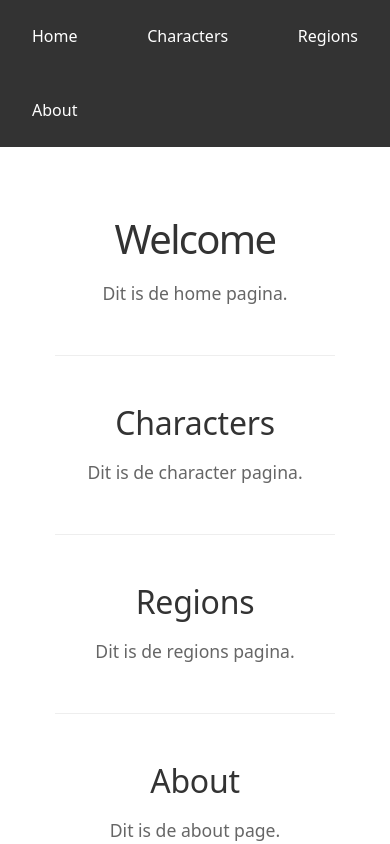
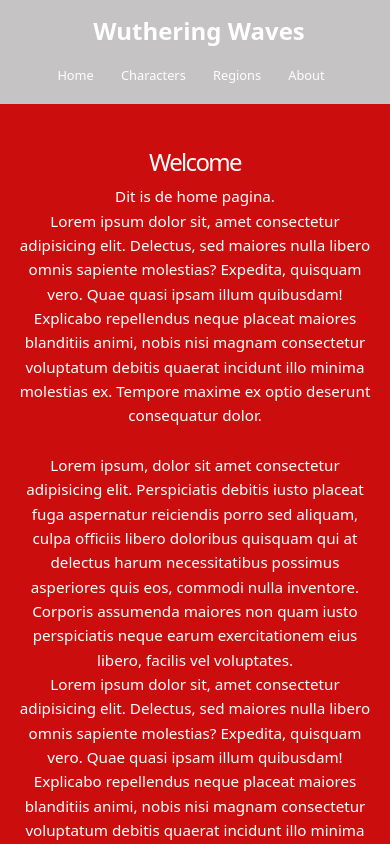
Before and after one commit to MaxDeWit/frontendkeuzedeel, a Vue app in the folder Fansite/Wuwafansite/: page / in a window 390 px wide. Shown: the top 844 px of the page. Built offline with nearby package versions, Linux system fonts and the light colour scheme.

Commit message:
Responsive

```diff
--- a/Fansite/Wuwafansite/src/App.vue
+++ b/Fansite/Wuwafansite/src/App.vue
@@ -1,9 +1,13 @@
 <template>
   <nav class="navbar">
-    <a href="#home">Home</a>
-    <a href="#characters">Characters</a>
-    <a href="#regions">Regions</a>
-    <a href="#about">About</a>
+    <div class="logo">Wuthering Waves</div>
+
+    <div class="navitems">
+      <a class="active" href="#home">Home</a>
+      <a href="#characters">Characters</a>
+      <a href="#regions">Regions</a>
+      <a href="#about">About</a>
+    </div>
   </nav>
 
   <main>
@@ -13,13 +17,31 @@
 
 <style scoped>
 .navbar {
-  background-color: #333;
+  background-color: #c5c3c3;
   padding: 1rem;
   display: flex;
+  justify-content: space-between;
+  align-items: center;
   gap: 2rem;
   position: sticky;
   top: 0;
   z-index: 1;
+}
+
+.navbar .logo {
+  font-weight: bold;
+  font-size: 2.5rem;
+  color: white;
+  padding-left: 1rem;
+  flex-shrink: 0;
+}
+
+.navbar .navitems {
+  display: flex;
+  gap: 1rem;
+  padding-right: 1rem;
+  flex-wrap: wrap;
+  justify-content: flex-end;
 }
 
 .navbar a {
@@ -29,14 +51,81 @@
   border-radius: 4px;
   cursor: pointer;
   transition: background-color 0.3s;
+  position: relative;
+  font-size: 1rem;
 }
+
+.navbar a::after {
+  content: "";
+  position: absolute;
+  left: 50%;
+  bottom: 0;
+  width: 0%;
+  height: 2px;
+  background-color: rgb(68, 67, 67);
+  transition: all 0.3s ease;
+  transform: translateX(-50%);
+}
+
+.navbar a:hover::after {
+  width: 70%;
+}
+
+/* .navbar a.active::after {
+  width: 70%;
+} */
 
 .navbar a:hover {
   background-color: #555;
 }
 
 main {
-  max-width: 1200px;
+  max-width: 100%;
   margin: 0 auto;
+  padding: 0;
+}
+
+@media (max-width: 768px) {
+  .navbar {
+    flex-direction: column;
+    padding: 1rem 0.5rem;
+    gap: 1rem;
+  }
+
+  .navbar .logo {
+    font-size: 2rem;
+    padding-left: 0.5rem;
+  }
+
+  .navbar .navitems {
+    padding-right: 0.5rem;
+    justify-content: center;
+    width: 100%;
+  }
+
+  .navbar a {
+    font-size: 0.9rem;
+    padding: 0.4rem 0.8rem;
+  }
+}
+
+@media (max-width: 480px) {
+  .navbar {
+    padding: 0.75rem 0.5rem;
+    gap: 0.5rem;
+  }
+
+  .navbar .logo {
+    font-size: 1.5rem;
+  }
+
+  .navbar .navitems {
+    gap: 0.5rem;
+  }
+
+  .navbar a {
+    font-size: 0.8rem;
+    padding: 0.4rem 0.6rem;
+  }
 }
 </style>
--- a/Fansite/Wuwafansite/src/components/AboutSection.vue
+++ b/Fansite/Wuwafansite/src/components/AboutSection.vue
@@ -9,6 +9,8 @@
 .section {
   padding: 3rem 2rem;
   border-bottom: none;
+  max-width: 100%;
+  box-sizing: border-box;
 }
 
 h2 {
@@ -20,5 +22,35 @@
 p {
   color: #666;
   font-size: 1.1rem;
+  line-height: 1.6;
+}
+
+@media (max-width: 768px) {
+  .section {
+    padding: 2rem 1rem;
+  }
+
+  h2 {
+    font-size: 1.5rem;
+    margin-bottom: 0.8rem;
+  }
+
+  p {
+    font-size: 1rem;
+  }
+}
+
+@media (max-width: 480px) {
+  .section {
+    padding: 1.5rem 1rem;
+  }
+
+  h2 {
+    font-size: 1.3rem;
+  }
+
+  p {
+    font-size: 0.95rem;
+  }
 }
 </style>
--- a/Fansite/Wuwafansite/src/components/CharactersSection.vue
+++ b/Fansite/Wuwafansite/src/components/CharactersSection.vue
@@ -2,6 +2,12 @@
   <section id="characters" class="section">
     <h2>Characters</h2>
     <p>Dit is de character pagina.</p>
+    <p>Lorem ipsum dolor sit, amet consectetur adipisicing elit. Delectus, sed maiores nulla libero omnis sapiente molestias? Expedita, quisquam vero. Quae quasi ipsam illum quibusdam! Explicabo repellendus neque placeat maiores blanditiis animi, nobis nisi magnam consectetur voluptatum debitis quaerat incidunt illo minima molestias ex. Tempore maxime ex optio deserunt consequatur dolor.</p>
+    <br />
+    <p>Lorem ipsum, dolor sit amet consectetur adipisicing elit. Perspiciatis debitis iusto placeat fuga aspernatur reiciendis porro sed aliquam, culpa officiis libero doloribus quisquam qui at delectus harum necessitatibus possimus asperiores quis eos, commodi nulla inventore. Corporis assumenda maiores non quam iusto perspiciatis neque earum exercitationem eius libero, facilis vel voluptates.</p>
+    <p>Lorem ipsum dolor sit, amet consectetur adipisicing elit. Delectus, sed maiores nulla libero omnis sapiente molestias? Expedita, quisquam vero. Quae quasi ipsam illum quibusdam! Explicabo repellendus neque placeat maiores blanditiis animi, nobis nisi magnam consectetur voluptatum debitis quaerat incidunt illo minima molestias ex. Tempore maxime ex optio deserunt consequatur dolor.</p>
+    <br />
+    <p>Lorem ipsum, dolor sit amet consectetur adipisicing elit. Perspiciatis debitis iusto placeat fuga aspernatur reiciendis porro sed aliquam, culpa officiis libero doloribus quisquam qui at delectus harum necessitatibus possimus asperiores quis eos, commodi nulla inventore. Corporis assumenda maiores non quam iusto perspiciatis neque earum exercitationem eius libero, facilis vel voluptates.</p>
   </section>
 </template>
 
@@ -9,6 +15,8 @@
 .section {
   padding: 3rem 2rem;
   border-bottom: 1px solid #eee;
+  max-width: 100%;
+  box-sizing: border-box;
 }
 
 h2 {
@@ -20,5 +28,35 @@
 p {
   color: #666;
   font-size: 1.1rem;
+  line-height: 1.6;
+}
+
+@media (max-width: 768px) {
+  .section {
+    padding: 2rem 1rem;
+  }
+
+  h2 {
+    font-size: 1.5rem;
+    margin-bottom: 0.8rem;
+  }
+
+  p {
+    font-size: 1rem;
+  }
+}
+
+@media (max-width: 480px) {
+  .section {
+    padding: 1.5rem 1rem;
+  }
+
+  h2 {
+    font-size: 1.3rem;
+  }
+
+  p {
+    font-size: 0.95rem;
+  }
 }
 </style>
--- a/Fansite/Wuwafansite/src/components/HomeSection.vue
+++ b/Fansite/Wuwafansite/src/components/HomeSection.vue
@@ -2,6 +2,12 @@
   <section id="home" class="section">
     <h1>Welcome</h1>
     <p>Dit is de home pagina.</p>
+    <p>Lorem ipsum dolor sit, amet consectetur adipisicing elit. Delectus, sed maiores nulla libero omnis sapiente molestias? Expedita, quisquam vero. Quae quasi ipsam illum quibusdam! Explicabo repellendus neque placeat maiores blanditiis animi, nobis nisi magnam consectetur voluptatum debitis quaerat incidunt illo minima molestias ex. Tempore maxime ex optio deserunt consequatur dolor.</p>
+    <br />
+    <p>Lorem ipsum, dolor sit amet consectetur adipisicing elit. Perspiciatis debitis iusto placeat fuga aspernatur reiciendis porro sed aliquam, culpa officiis libero doloribus quisquam qui at delectus harum necessitatibus possimus asperiores quis eos, commodi nulla inventore. Corporis assumenda maiores non quam iusto perspiciatis neque earum exercitationem eius libero, facilis vel voluptates.</p>
+    <p>Lorem ipsum dolor sit, amet consectetur adipisicing elit. Delectus, sed maiores nulla libero omnis sapiente molestias? Expedita, quisquam vero. Quae quasi ipsam illum quibusdam! Explicabo repellendus neque placeat maiores blanditiis animi, nobis nisi magnam consectetur voluptatum debitis quaerat incidunt illo minima molestias ex. Tempore maxime ex optio deserunt consequatur dolor.</p>
+    <br />
+    <p>Lorem ipsum, dolor sit amet consectetur adipisicing elit. Perspiciatis debitis iusto placeat fuga aspernatur reiciendis porro sed aliquam, culpa officiis libero doloribus quisquam qui at delectus harum necessitatibus possimus asperiores quis eos, commodi nulla inventore. Corporis assumenda maiores non quam iusto perspiciatis neque earum exercitationem eius libero, facilis vel voluptates.</p>
   </section>
 </template>
 
@@ -9,16 +15,53 @@
 .section {
   padding: 3rem 2rem;
   border-bottom: 1px solid #eee;
+  background-color: #cb0d0d;
+  width: 100%;
+  max-width: 100%;
+  border-radius: 0 0 18px 18px;
+  box-sizing: border-box;
 }
 
 h1 {
   font-size: 2.5rem;
   margin-bottom: 1rem;
-  color: #333;
+  color: #ffffff;
 }
 
 p {
-  color: #666;
+  color: #ffffff;
   font-size: 1.1rem;
+  line-height: 1.6;
+}
+
+@media (max-width: 768px) {
+  .section {
+    padding: 2rem 1rem;
+    border-radius: 0 0 12px 12px;
+  }
+
+  h1 {
+    font-size: 1.8rem;
+    margin-bottom: 0.8rem;
+  }
+
+  p {
+    font-size: 1rem;
+  }
+}
+
+@media (max-width: 480px) {
+  .section {
+    padding: 1.5rem 1rem;
+  }
+
+  h1 {
+    font-size: 1.5rem;
+    margin-bottom: 0.5rem;
+  }
+
+  p {
+    font-size: 0.95rem;
+  }
 }
 </style>
--- a/Fansite/Wuwafansite/src/components/RegionsSection.vue
+++ b/Fansite/Wuwafansite/src/components/RegionsSection.vue
@@ -9,6 +9,8 @@
 .section {
   padding: 3rem 2rem;
   border-bottom: 1px solid #eee;
+  max-width: 100%;
+  box-sizing: border-box;
 }
 
 h2 {
@@ -20,5 +22,35 @@
 p {
   color: #666;
   font-size: 1.1rem;
+  line-height: 1.6;
+}
+
+@media (max-width: 768px) {
+  .section {
+    padding: 2rem 1rem;
+  }
+
+  h2 {
+    font-size: 1.5rem;
+    margin-bottom: 0.8rem;
+  }
+
+  p {
+    font-size: 1rem;
+  }
+}
+
+@media (max-width: 480px) {
+  .section {
+    padding: 1.5rem 1rem;
+  }
+
+  h2 {
+    font-size: 1.3rem;
+  }
+
+  p {
+    font-size: 0.95rem;
+  }
 }
 </style>
```
